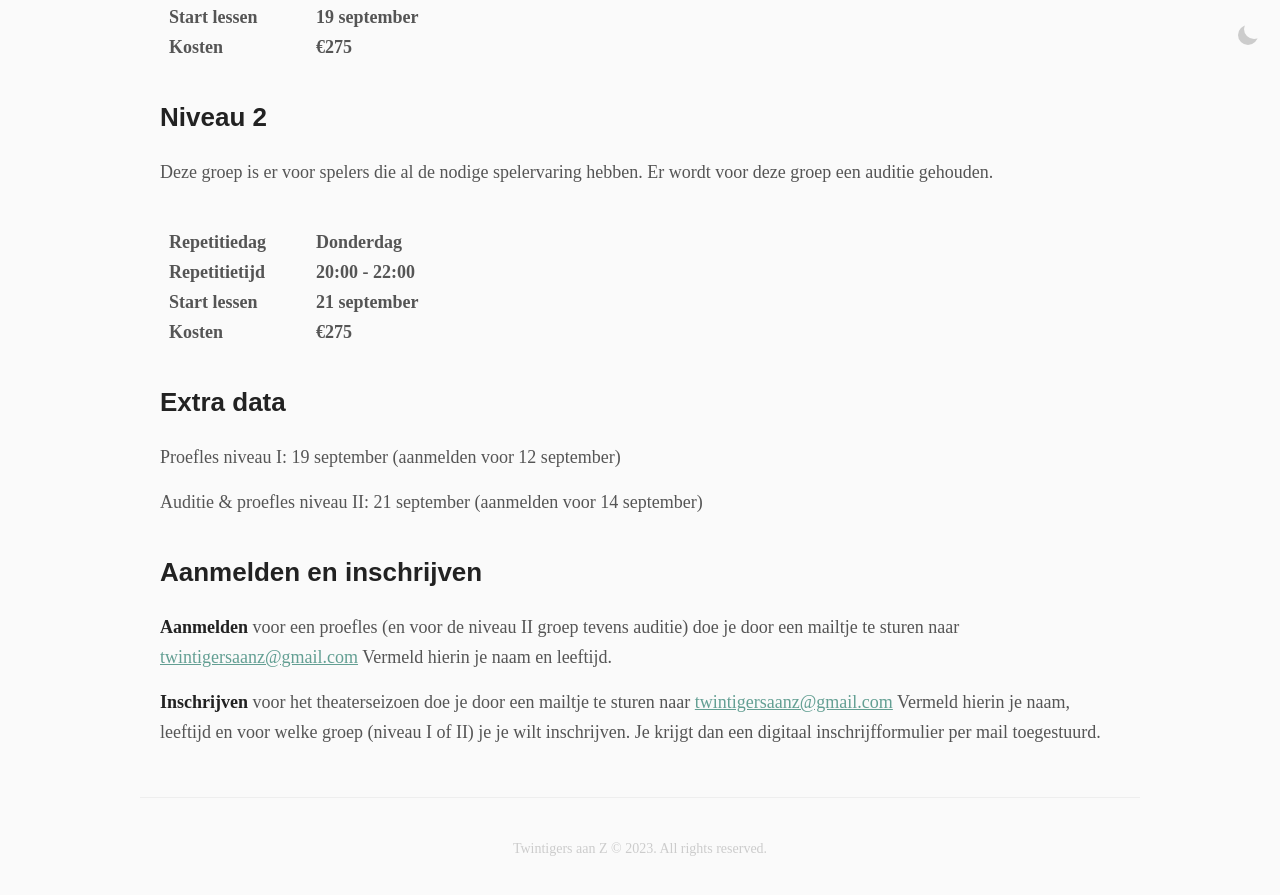
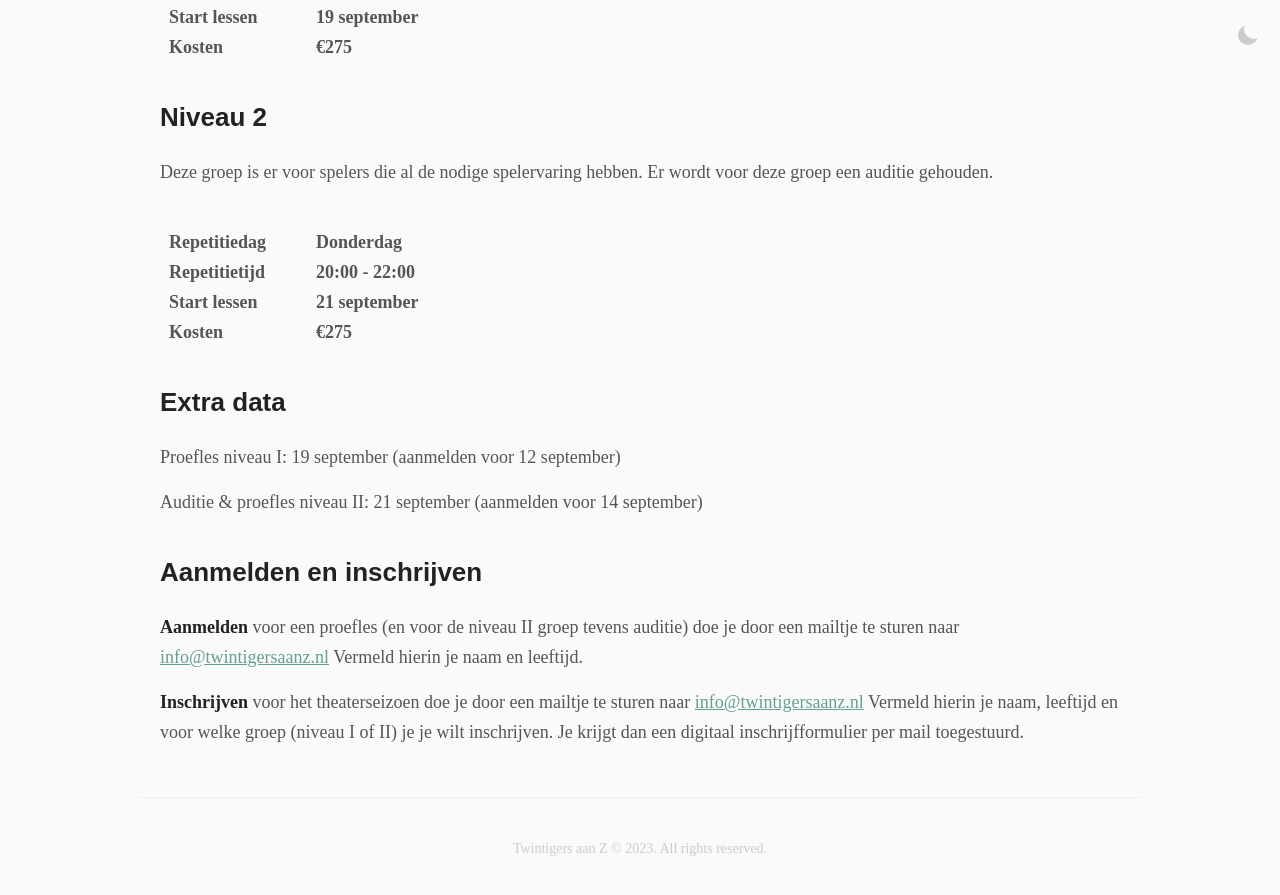
Before and after one commit to cmitz/twintigersaanz, a Jekyll site: the page built from _pages/lessons.md, in a window 1280 px wide and 900 px high, scrolled down 645 px. Shown: the top 895 px of the window. Built offline with Jekyll 4.4.1, drawn with Linux system fonts in a browser that asks for light colours; some web fonts are replaced.

Commit message:
Replace all twintigersaanz@gmail.com with info@

```diff
--- a/_config.yml
+++ b/_config.yml
@@ -24,7 +24,7 @@ useExternalContactForm: true
 useAnalytics: true
 
 # Third Party / Social
-email: twintigersaanz@gmail.com
+email: info@twintigersaanz.nl
 facebook: 'https://facebook.com/twintigersaanz'
 # twitter: ''
 instagram: 'https://www.instagram.com/twintigersaanz/'
--- a/_pages/lessons.md
+++ b/_pages/lessons.md
@@ -60,7 +60,7 @@ Auditie & proefles niveau II: 21 september (aanmelden voor 14 september)
 
 ## Aanmelden en inschrijven
 
-**Aanmelden** voor een proefles (en voor de niveau II groep tevens auditie) doe je door een mailtje te sturen naar [twintigersaanz@gmail.com](mailto:twintigersaanz@gmail.com)
+**Aanmelden** voor een proefles (en voor de niveau II groep tevens auditie) doe je door een mailtje te sturen naar [info@twintigersaanz.nl](mailto:info@twintigersaanz.nl)
 Vermeld hierin je naam en leeftijd.
 
-**Inschrijven** voor het theaterseizoen doe je door een mailtje te sturen naar [twintigersaanz@gmail.com](mailto:twintigersaanz@gmail.com) Vermeld hierin je naam, leeftijd en voor welke groep (niveau I of II) je je wilt inschrijven. Je krijgt dan een digitaal inschrijfformulier per mail toegestuurd.
+**Inschrijven** voor het theaterseizoen doe je door een mailtje te sturen naar [info@twintigersaanz.nl](mailto:info@twintigersaanz.nl) Vermeld hierin je naam, leeftijd en voor welke groep (niveau I of II) je je wilt inschrijven. Je krijgt dan een digitaal inschrijfformulier per mail toegestuurd.
--- a/assets/js/contact-form.js
+++ b/assets/js/contact-form.js
@@ -38,7 +38,7 @@ window.addEventListener("DOMContentLoaded", function() {
 
     const error = () => {
         message.classList.add('error');
-        message.innerHTML = "Oops! Dat ging niet helemaal lekker. Probeer het anders via een email naar twintigersaanz@gmail.com.";
+        message.innerHTML = "Oops! Dat ging niet helemaal lekker. Probeer het anders via een email naar info@twintigersaanz.nl.";
     }
 
     form.addEventListener("submit", function(e) {
```
Also changed, not shown: _posts/2020-09-18-oprichting-twintigers-aan-z.md (+2 -2 lines), _posts/2022-05-29-open-les-zomer-2022.md (+1 -1 lines), _posts/2022-07-01-vacature-docent-theater-regisseur.md (+1 -1 lines).
